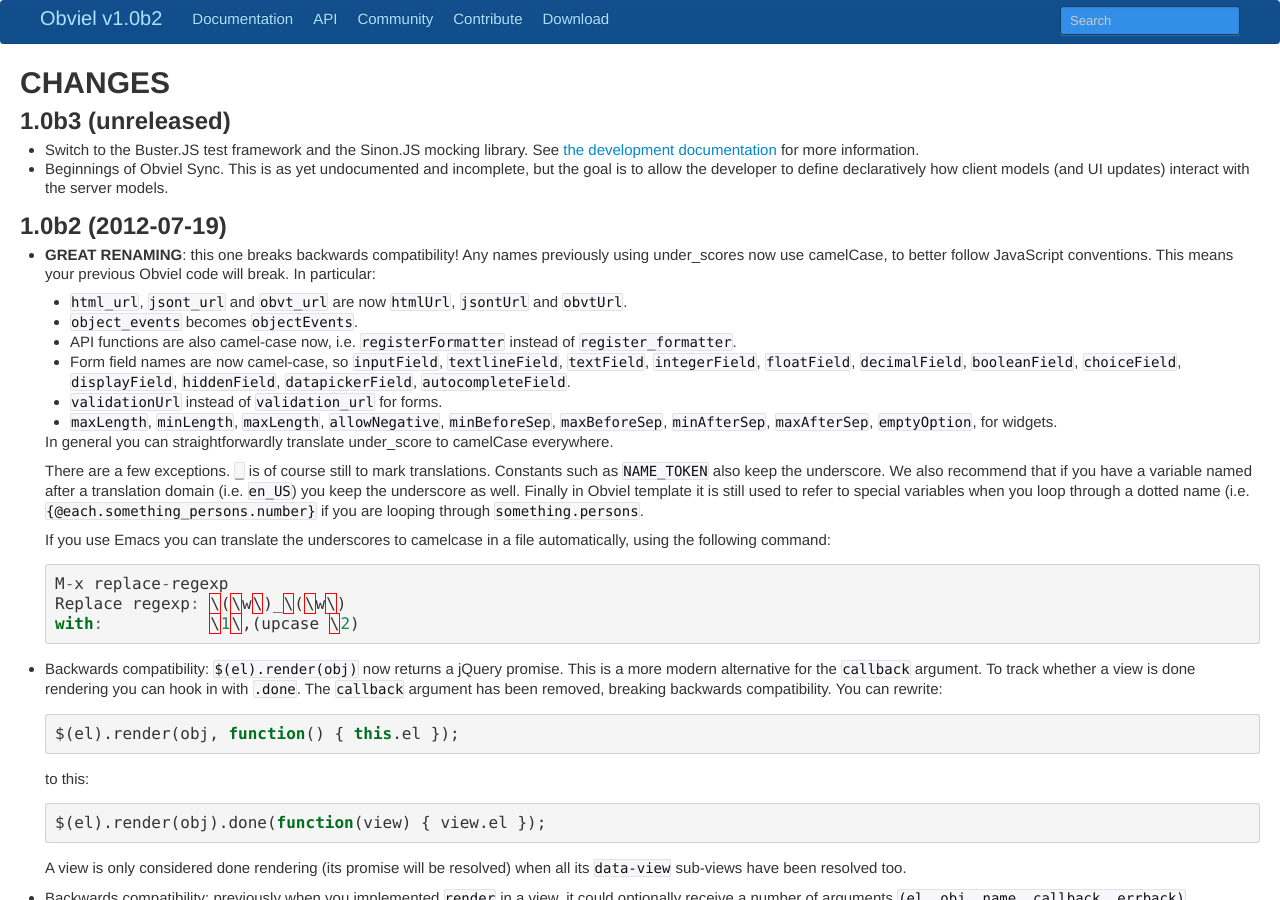
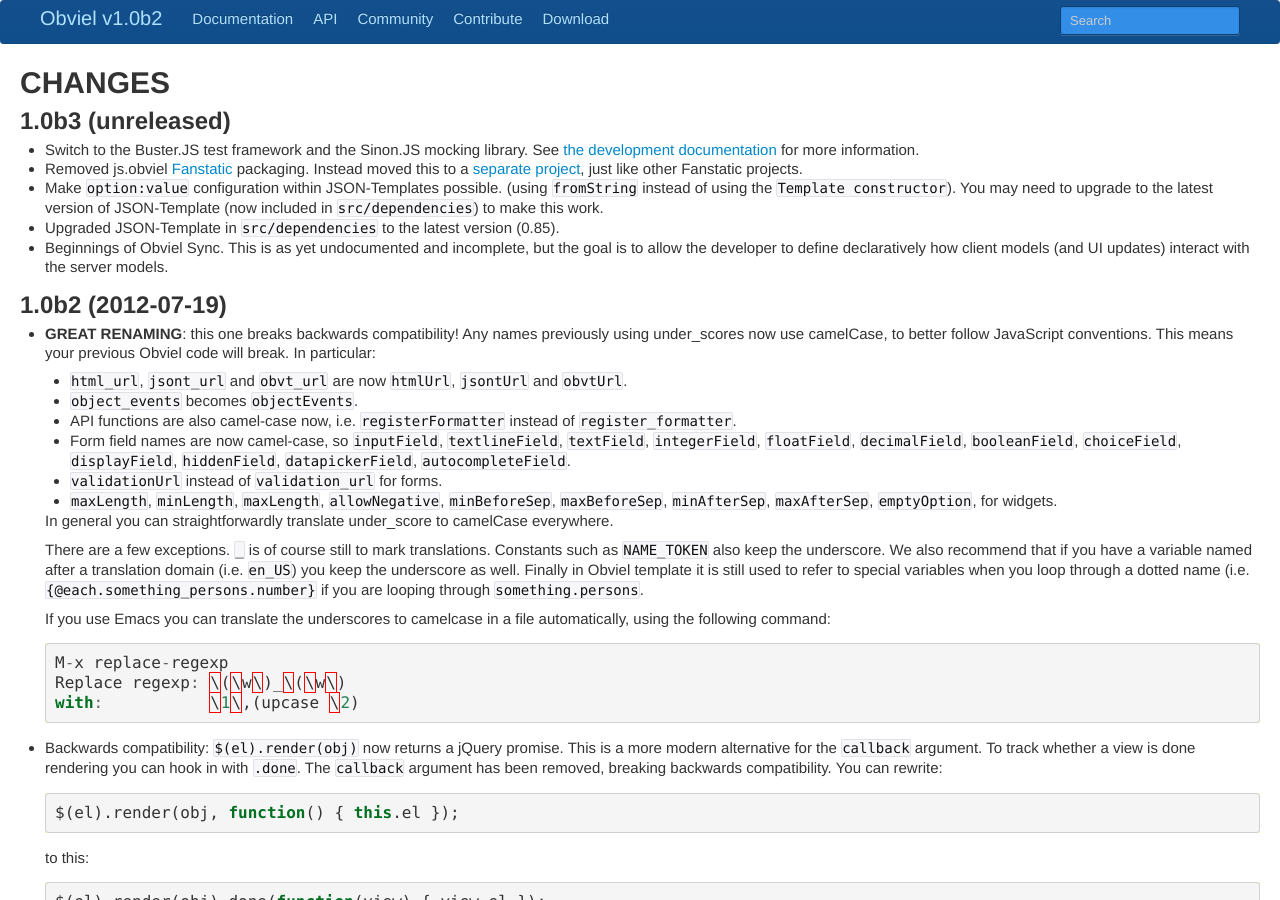
Before and after one commit to obviel/obviel, a Sphinx documentation site: the page built from doc/CHANGES.txt, in a window 1280 px wide and 900 px high. Built offline with Sphinx 7.4.7, drawn with Linux system fonts in a browser that asks for light colours.

Commit message:
Update changes.

```diff
--- a/doc/CHANGES.txt
+++ b/doc/CHANGES.txt
@@ -7,6 +7,20 @@
 * Switch to the Buster.JS test framework and the Sinon.JS mocking
   library. See :doc:`the development documentation <development>` for
   more information.
+
+* Removed js.obviel Fanstatic_ packaging. Instead moved this to a
+  `separate project`_, just like other Fanstatic projects.
+
+  .. _`separate project`: https://bitbucket.org/fanstatic/js.obviel
+
+* Make ``option:value`` configuration within JSON-Templates possible.
+  (using ``fromString`` instead of using the ``Template
+  constructor``). You may need to upgrade to the latest version of
+  JSON-Template (now included in ``src/dependencies``) to make this
+  work.
+
+* Upgraded JSON-Template in ``src/dependencies`` to the latest version
+  (0.85).
 
 * Beginnings of Obviel Sync. This is as yet undocumented and
   incomplete, but the goal is to allow the developer to define
```
